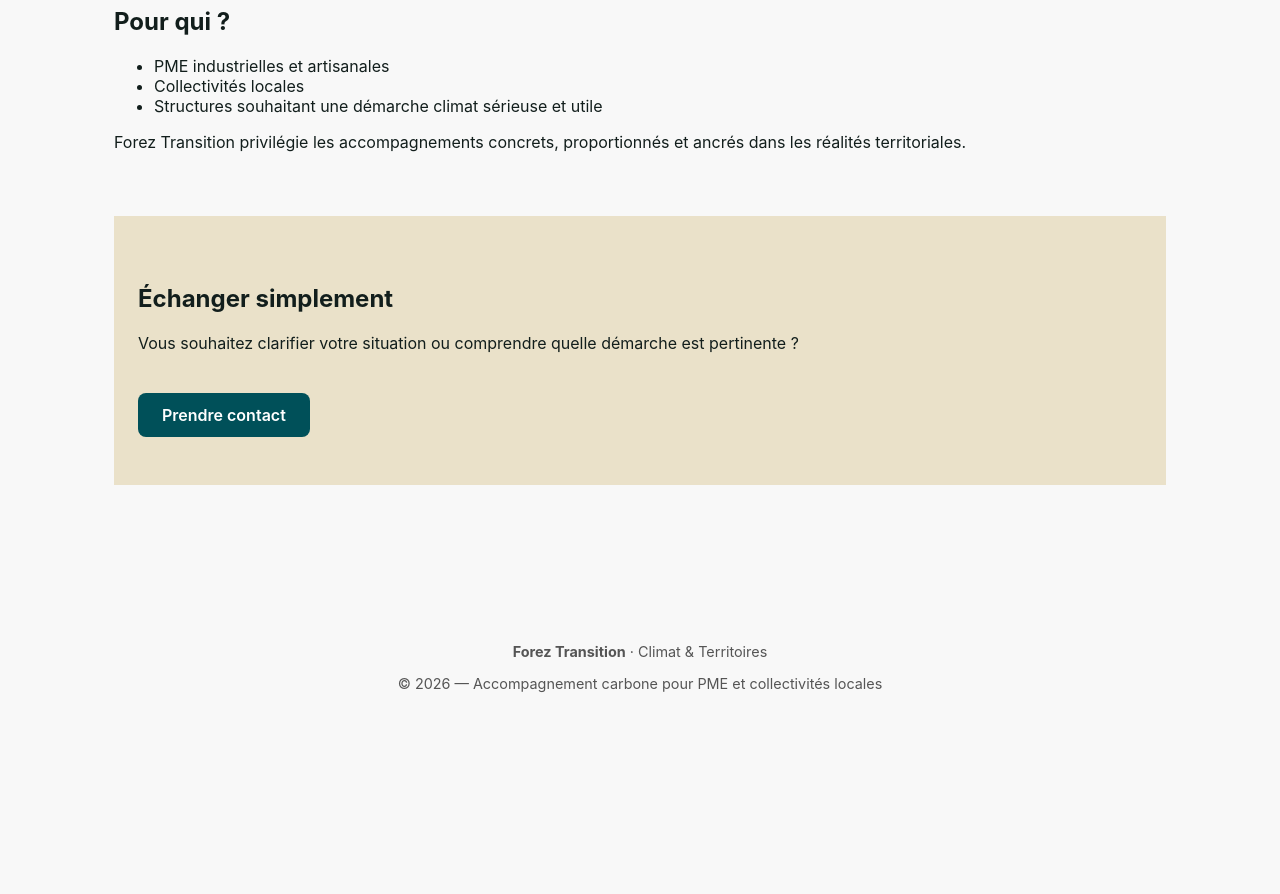
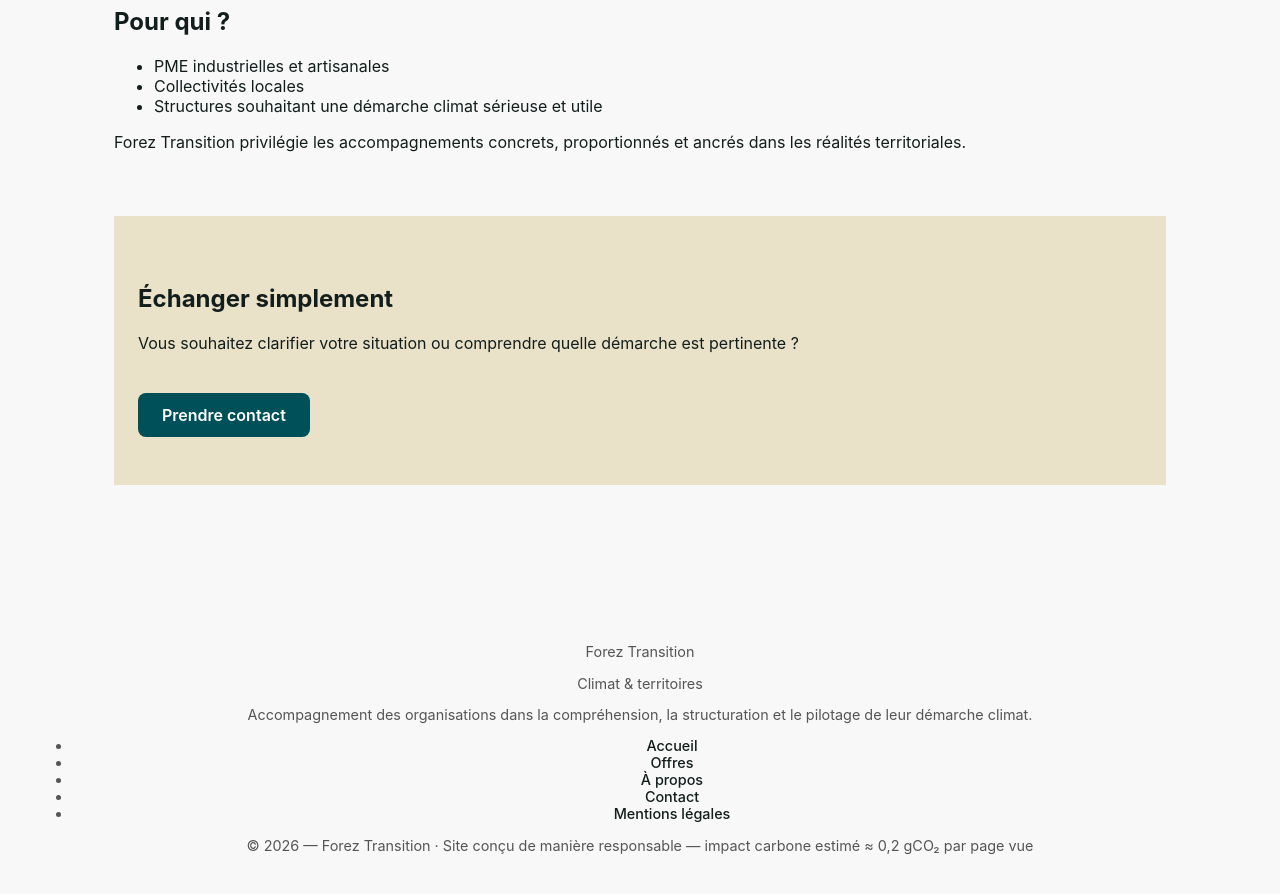
Before and after one commit to Alex-JULIEN/forez-transition, a Jekyll site: the page built from index.md, in a window 1280 px wide and 900 px high, scrolled down 2024 px. Shown: the top 894 px of the window. Built offline with Jekyll 4.4.1, drawn with Linux system fonts in a browser that asks for light colours; before the commit the page ends 2762 px from its top, so only the background shows below that.

Commit message:
Update footer.html

```diff
--- a/_includes/footer.html
+++ b/_includes/footer.html
@@ -1,4 +1,33 @@
-<footer>
-<p><strong>Forez Transition</strong> · Climat & Territoires</p>
-<p>© 2026 — Accompagnement carbone pour PME et collectivités locales</p>
+<footer class="site-footer">
+  <div class="footer-container">
+    <div class="footer-brand">
+      <p class="footer-title">Forez Transition</p>
+      <p class="footer-subtitle">Climat & territoires</p>
+      <p class="footer-desc">
+        Accompagnement des organisations
+        dans la compréhension, la structuration
+        et le pilotage de leur démarche climat.
+      </p>
+    </div>
+
+    <nav class="footer-nav">
+      <ul>
+        <li><a href="{{ '/' | relative_url }}">Accueil</a></li>
+        <li><a href="{{ '/offres/' | relative_url }}">Offres</a></li>
+        <li><a href="{{ '/a-propos/' | relative_url }}">À propos</a></li>
+        <li><a href="{{ '/contact/' | relative_url }}">Contact</a></li>
+        <li><a href="{{ '/mentions-legales/' | relative_url }}">Mentions légales</a></li>
+      </ul>
+    </nav>
+  </div>
+
+  <div class="footer-bottom">
+  <p>
+    © 2026 — Forez Transition ·
+    Site conçu de manière responsable
+    <span class="footer-impact">
+      — impact carbone estimé ≈ 0,2 gCO₂ par page vue
+    </span>
+  </p>
+</div>
 </footer>
```
